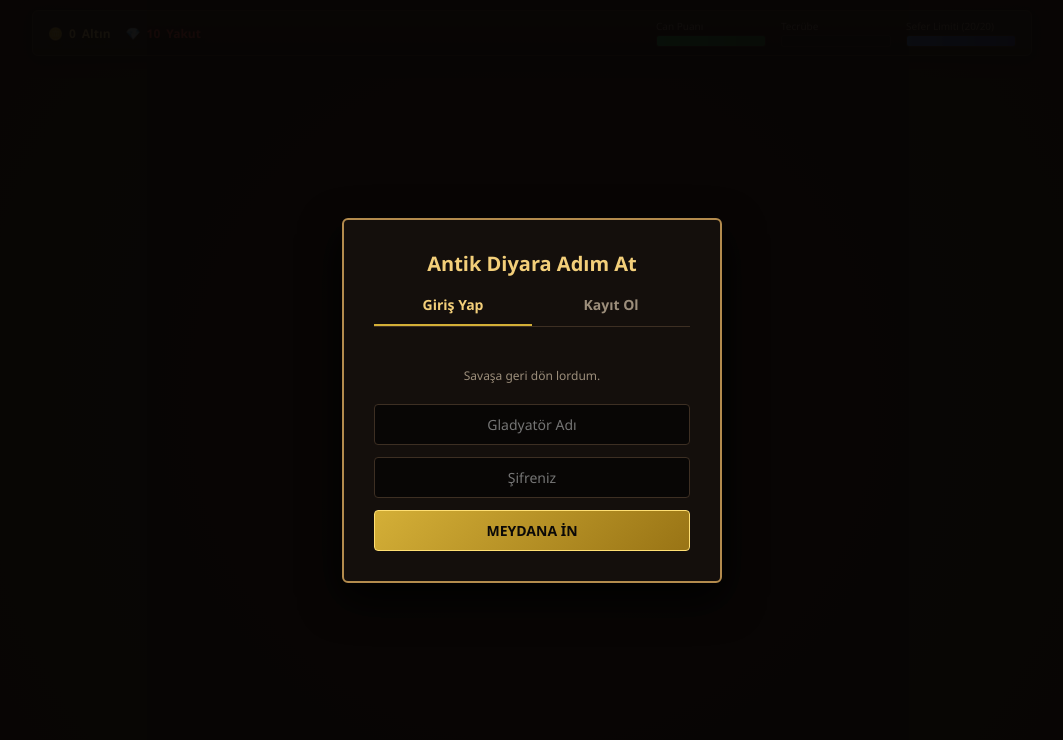
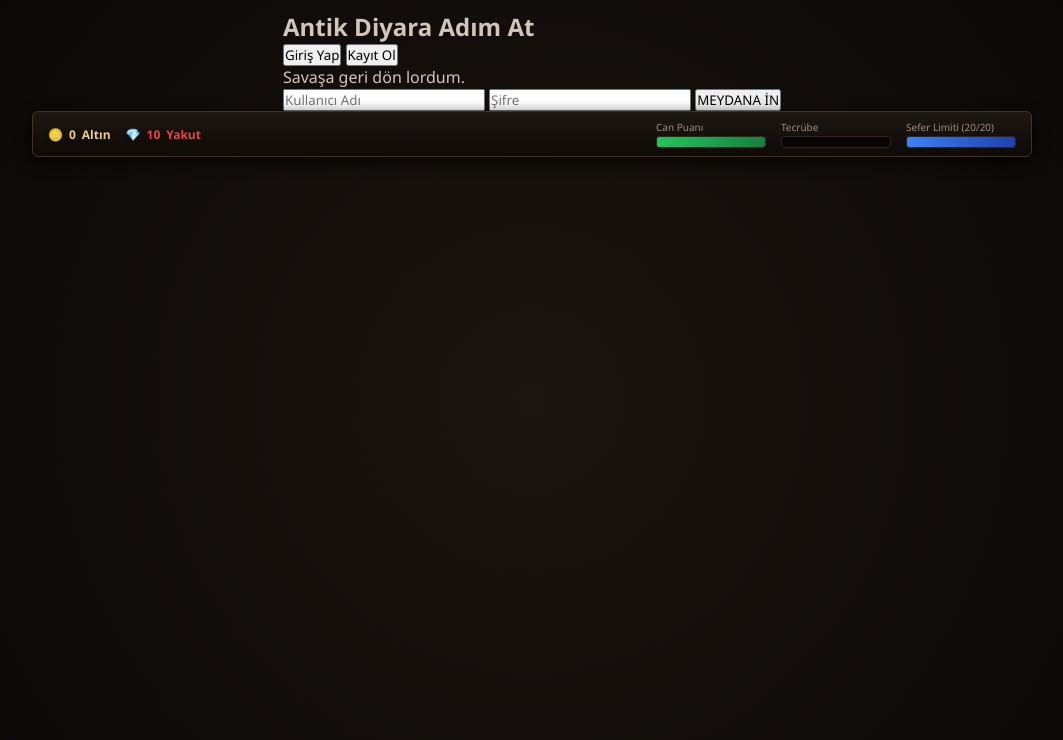
Before and after one commit to ilkerhemen-a11y/Dunya-online, a website: page public/index.html in a window 1280 px wide. Shown: the whole page, without its empty margins (108-1171 px from the left). Drawn offline with nearby package versions, Linux system fonts and the light colour scheme.

Commit message:
Update index.html

```diff
--- a/public/index.html
+++ b/public/index.html
@@ -197,36 +197,23 @@
     </style>
 </head>
 <body>
+<div id="auth-modal" class="auth-box">
+    <h2>Antik Diyara Adım At</h2>
 
-    <!-- GİRİŞ VE KAYIT EKRANI -->
-    <div id="loginModal" class="modal-overlay">
-        <div class="box">
-            <h2>Antik Diyara Adım At</h2>
+    <!-- Sekme Butonları -->
+    <div class="tab-header">
+        <button id="tab-login-btn" class="tab-btn active" onclick="setAuthMode('login')">Giriş Yap</button>
+        <button id="tab-register-btn" class="tab-btn" onclick="setAuthMode('register')">Kayıt Ol</button>
+    </div>
 
-            <div class="auth-tabs">
-                <div class="auth-tab active" onclick="switchAuthTab('login')">Giriş Yap</div>
-                <div class="auth-tab" onclick="switchAuthTab('register')">Kayıt Ol</div>
-            </div>
+    <p id="auth-subtext">Savaşa geri dön lordum.</p>
 
-            <div id="authMessage"></div>
+    <!-- Giriş/Kayıt Alanları -->
+    <input type="text" id="authUsername" placeholder="Kullanıcı Adı" autocomplete="off" />
+    <input type="password" id="authPassword" placeholder="Şifre" />
 
-            <!-- Giriş Formu -->
-            <div id="loginForm" class="auth-form active">
-                <p>Savaşa geri dön lordum.</p>
-                <input type="text" id="loginUsername" placeholder="Gladyatör Adı" maxlength="15">
-                <input type="password" id="loginPassword" placeholder="Şifreniz">
-                <button class="btn-primary" onclick="login()">MEYDANA İN</button>
-            </div>
-
-            <!-- Kayıt Formu -->
-            <div id="registerForm" class="auth-form">
-                <p>Yeni bir efsane doğuyor...</p>
-                <input type="text" id="regUsername" placeholder="Yeni Gladyatör Adı" maxlength="15">
-                <input type="password" id="regPassword" placeholder="Bir Şifre Belirle">
-                <button class="btn-primary" onclick="register()">KAYIT OL</button>
-            </div>
-        </div>
-    </div>
+    <button type="button" id="authSubmitBtn" onclick="submitAuth()">MEYDANA İN</button>
+</div>
 
     <!-- Üst Bilgi Çubuğu -->
     <header class="game-header">
@@ -766,7 +753,76 @@
         }
 
 
+// Socket Bağlantısı
+const socket = io();
 
+let currentAuthMode = 'login'; // Varsayılan mod
+
+// Sekme Değiştirme (Giriş Yap / Kayıt Ol)
+function setAuthMode(mode) {
+    currentAuthMode = mode;
+    const loginBtn = document.getElementById('tab-login-btn');
+    const registerBtn = document.getElementById('tab-register-btn');
+    const subtext = document.getElementById('auth-subtext');
+    const submitBtn = document.getElementById('authSubmitBtn');
+
+    if (mode === 'login') {
+        loginBtn.classList.add('active');
+        registerBtn.classList.remove('active');
+        subtext.innerText = 'Savaşa geri dön lordum.';
+        submitBtn.innerText = 'MEYDANA İN';
+    } else {
+        registerBtn.classList.add('active');
+        loginBtn.classList.remove('active');
+        subtext.innerText = 'Yeni gladyatörünü oluştur.';
+        submitBtn.innerText = 'KAYDOL VE BAŞLA';
+    }
+}
+
+// Butona Basıldığında Sunucuya İstek Gönderme
+function submitAuth() {
+    const username = document.getElementById('authUsername').value.trim();
+    const password = document.getElementById('authPassword').value.trim();
+
+    if (!username || !password) {
+        alert("Lütfen kullanıcı adı ve şifre giriniz!");
+        return;
+    }
+
+    if (!socket.connected) {
+        alert("Sunucuya bağlanılamadı. Lütfen 5-10 saniye bekleyip tekrar deneyin.");
+        return;
+    }
+
+    if (currentAuthMode === 'login') {
+        socket.emit('userLogin', { username, password });
+    } else {
+        socket.emit('userRegister', { username, password });
+    }
+}
+
+// Sunucudan Gelen Yanıtları Dinleme
+socket.on('authResult', (data) => {
+    alert(data.message);
+    // Kayıt başarılı olduysa kullanıcıyı otomatik Giriş sekmesine yönlendir
+    if (data.success && currentAuthMode === 'register') {
+        setAuthMode('login');
+    }
+});
+
+// Başarılı Giriş Yapıldığında Oyunu Yükle
+socket.on('userData', (user) => {
+    currentUserData = user;
+
+    // Giriş kutusunu gizle
+    const authModal = document.getElementById('auth-modal');
+    if (authModal) authModal.style.display = 'none';
+
+    // Arayüzü çiz
+    if (typeof renderPanelContent === 'function') {
+        renderPanelContent();
+    }
+});
 
 
 // 1. MEYDANA İN Butonuna Bağlanacak Giriş Fonksiyonu
```
